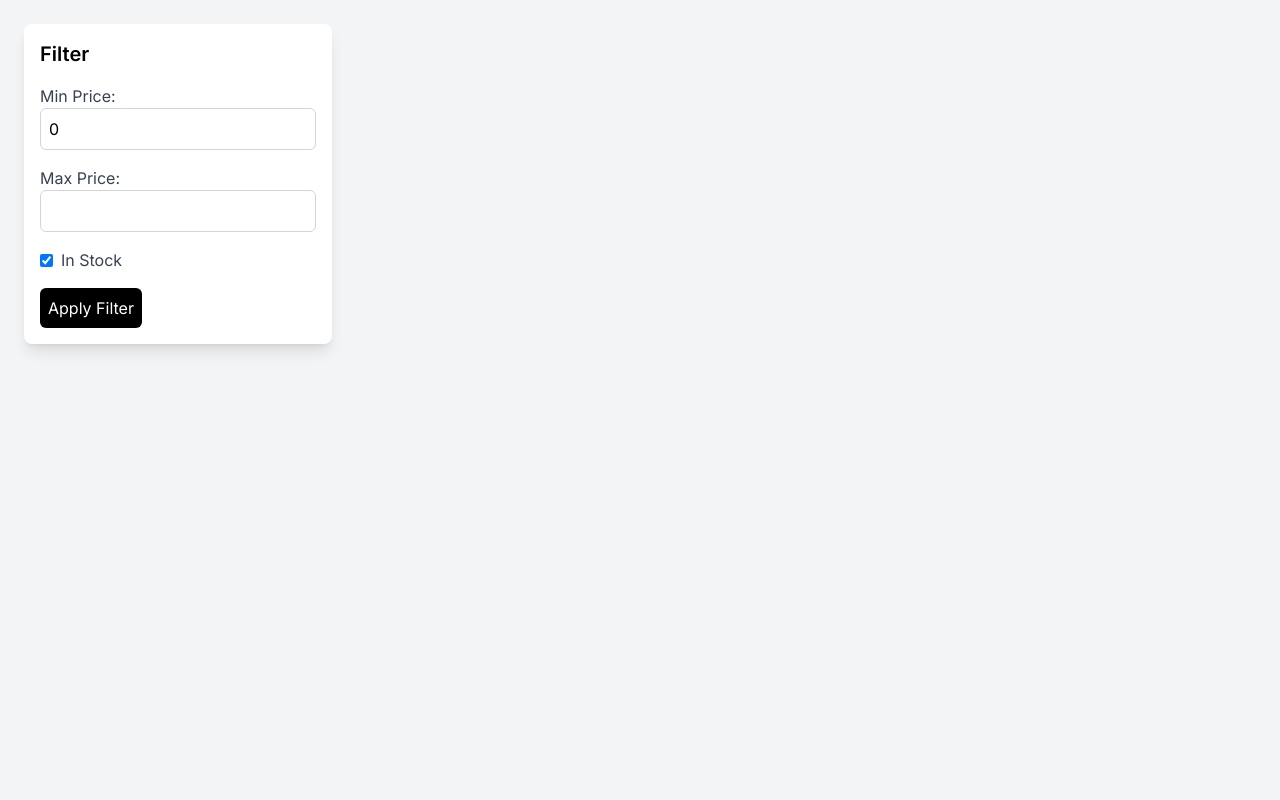
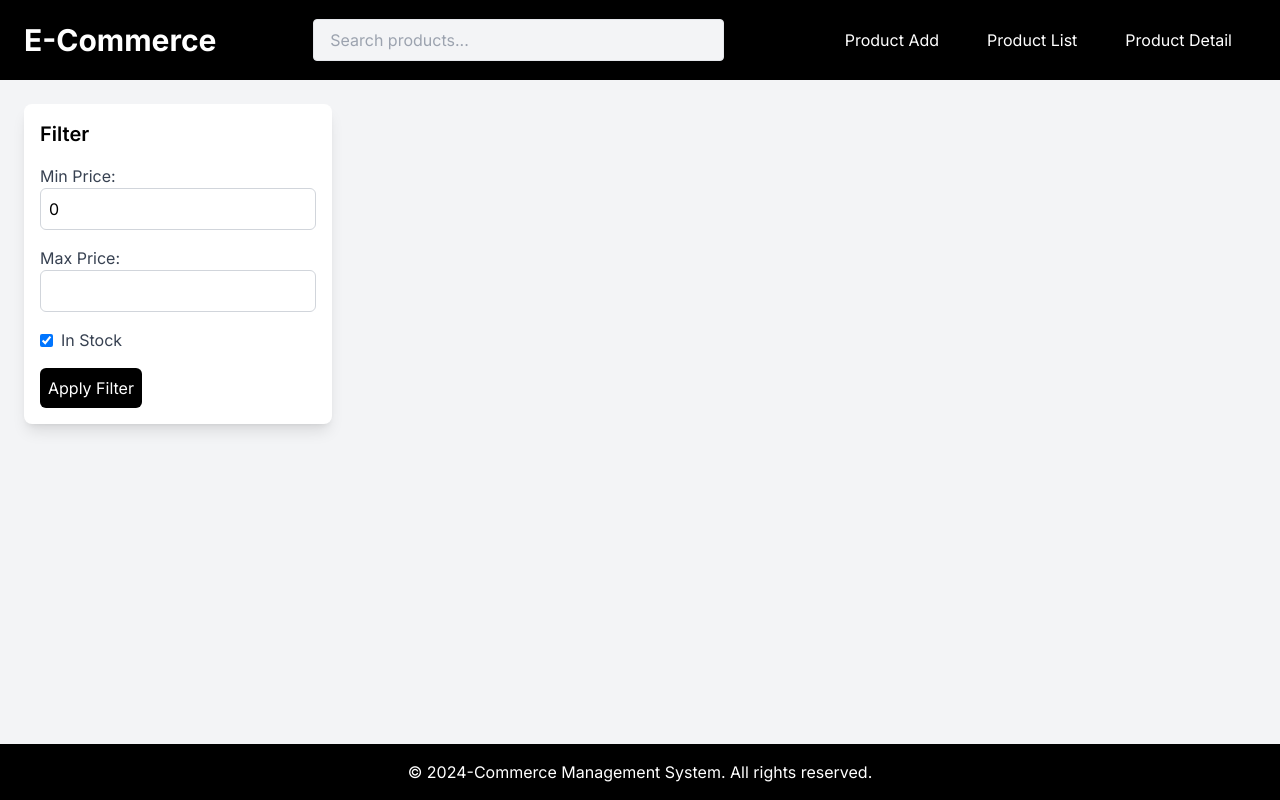
Before and after one commit to Efef-e/intern-e-commerce-management-system, a Next.js app in the folder intern-tasking/: page /productlist in a window 1280 px wide. Built offline with nearby package versions, Linux system fonts and the light colour scheme.

Commit message:
header and footer components added and fixed

```diff
--- a/intern-tasking/src/app/footer/page.tsx
+++ b/intern-tasking/src/app/footer/page.tsx
@@ -2,7 +2,7 @@
 
 const Footer = () => {
   return (
-    <footer className="bg-black text-white py-4 mt-8">
+    <footer className="bg-black text-white py-4">
       <div className="container mx-auto text-center">
         <p>
           &copy; 2024-Commerce Management System. All rights
--- a/intern-tasking/src/app/header/page.tsx
+++ b/intern-tasking/src/app/header/page.tsx
@@ -1,21 +1,129 @@
 "use client";
 
 import Link from "next/link";
+import { useState, useEffect, useRef } from "react";
 
 const Header = () => {
+  const [searchTerm, setSearchTerm] = useState<string>("");
+  const [searchResults, setSearchResults] = useState<any[]>(
+    []
+  );
+  const [products, setProducts] = useState<any[]>([]);
+  const [isDropdownOpen, setIsDropdownOpen] =
+    useState<boolean>(false);
+  const [activeIndex, setActiveIndex] =
+    useState<number>(-1);
+  const dropdownRef = useRef<HTMLUListElement | null>(null);
+
+  useEffect(() => {
+    const storedProducts = JSON.parse(
+      localStorage.getItem("products") ?? "[]"
+    );
+    setProducts(storedProducts);
+  }, []);
+
+  useEffect(() => {
+    if (searchTerm) {
+      const results = products.filter((product) =>
+        product.name
+          .toLowerCase()
+          .includes(searchTerm.toLowerCase())
+      );
+      setSearchResults(results);
+      setIsDropdownOpen(true);
+    } else {
+      setSearchResults([]);
+      setIsDropdownOpen(false);
+    }
+  }, [searchTerm, products]);
+
+  const handleSearchChange = (
+    e: React.ChangeEvent<HTMLInputElement>
+  ) => {
+    setSearchTerm(e.target.value);
+  };
+
+  const handleKeyDown = (
+    e: React.KeyboardEvent<HTMLInputElement>
+  ) => {
+    if (e.key === "ArrowDown") {
+      setActiveIndex(
+        (prevIndex) =>
+          (prevIndex + 1) % searchResults.length
+      );
+    } else if (e.key === "ArrowUp") {
+      setActiveIndex(
+        (prevIndex) =>
+          (prevIndex - 1 + searchResults.length) %
+          searchResults.length
+      );
+    } else if (e.key === "Escape") {
+      setIsDropdownOpen(false);
+    } else if (e.key === "Enter" && activeIndex >= 0) {
+      window.location.href = `productdetail/${searchResults[activeIndex].productId}`;
+    }
+  };
+
+  const handleClickOutside = (event: MouseEvent) => {
+    if (
+      dropdownRef.current &&
+      !dropdownRef.current.contains(event.target as Node)
+    ) {
+      setIsDropdownOpen(false);
+    }
+  };
+
+  useEffect(() => {
+    document.addEventListener(
+      "mousedown",
+      handleClickOutside
+    );
+    return () => {
+      document.removeEventListener(
+        "mousedown",
+        handleClickOutside
+      );
+    };
+  }, []);
+
   return (
     <header className="bg-black text-white py-4">
       <div className="container mx-auto flex flex-col md:flex-row justify-between items-center px-6">
-        <h1 className="text-3x1 font-bold text-center md:text-left mb-4 md:mb-0">
+        <h1 className="text-3xl font-bold text-center md:text-left mb-4 md:mb-0">
           E-Commerce
         </h1>
-
         <div className="relative text-black w-full md:w-1/3 flex justify-center md:justify-between">
           <input
             type="text"
+            value={searchTerm}
+            onChange={handleSearchChange}
+            onKeyDown={handleKeyDown}
             placeholder="Search products..."
             className="bg-gray-100 w-full px-4 py-2 border rounded text-black"
-          ></input>
+          />
+          {isDropdownOpen && searchResults.length > 0 && (
+            <ul
+              ref={dropdownRef}
+              className="absolute left-0 top-full bg-white border rounded mt-1 w-full max-w-lg z-50"
+            >
+              {searchResults.map((product, index) => (
+                <li
+                  key={product.productId}
+                  className={`px-4 py-2 cursor-pointer ${
+                    index === activeIndex
+                      ? "bg-gray-200"
+                      : ""
+                  }`}
+                >
+                  <Link
+                    href={`/productdetail/${product.productId}`}
+                  >
+                    {product.name}
+                  </Link>
+                </li>
+              ))}
+            </ul>
+          )}
         </div>
         <nav className="flex flex-col md:flex-row space-y-2 md:space-y-0 m:space-x-4">
           <Link
--- a/intern-tasking/src/app/page.tsx
+++ b/intern-tasking/src/app/page.tsx
@@ -1,7 +1,11 @@
 "use client";
+
+import Header from "./header/page";
+import Footer from "./footer/page";
 
 import Link from "next/link";
 import { useState, useEffect, useRef } from "react";
+import Head from "next/head";
 
 export default function Home() {
   const [searchTerm, setSearchTerm] = useState<string>("");
@@ -88,68 +92,8 @@ export default function Home() {
 
   return (
     <div className="flex flex-col min-h-screen">
-      <header className="bg-black text-white py-4">
-        <div className="container mx-auto flex flex-col md:flex-row justify-between items-center px-6">
-          <h1 className="text-3xl font-bold text-center md:text-left mb-4 md:mb-0">
-            E-Commerce
-          </h1>
-          <div className="relative text-black w-full md:w-1/3 flex justify-center md:justify-between">
-            <input
-              type="text"
-              value={searchTerm}
-              onChange={handleSearchChange}
-              onKeyDown={handleKeyDown}
-              placeholder="Search products..."
-              className="bg-gray-100 w-full px-4 py-2 border rounded text-black"
-            />
-            {isDropdownOpen && searchResults.length > 0 && (
-              <ul
-                ref={dropdownRef}
-                className="absolute left-0 top-full bg-white border rounded mt-1 w-full max-w-lg z-50"
-              >
-                {searchResults.map((product, index) => (
-                  <li
-                    key={product.productId}
-                    className={`px-4 py-2 cursor-pointer ${
-                      index === activeIndex
-                        ? "bg-gray-200"
-                        : ""
-                    }`}
-                  >
-                    <Link
-                      href={`/productdetail/${product.productId}`}
-                    >
-                      {product.name}
-                    </Link>
-                  </li>
-                ))}
-              </ul>
-            )}
-          </div>
-          <nav className="flex flex-col md:flex-row space-y-2 md:space-y-0 m:space-x-4">
-            <Link
-              href="/productadd"
-              className="px-6 py-3 text-white rounded-lg hover:bg-gray-800 transition-colors duration-500"
-            >
-              Product Add
-            </Link>
-            <Link
-              href="/productlist"
-              className="px-6 py-3 text-white rounded-lg hover:bg-gray-800 transition-colors duration-500"
-            >
-              List Products
-            </Link>
-            <Link
-              href="/productdetail"
-              className="px-6 py-3 text-white rounded-lg hover:bg-gray-800 transition-colors duration-500"
-            >
-              Product Detail
-            </Link>
-          </nav>
-        </div>
-      </header>
-
-      <main className="bg-gray-100 flex-grow flex flex-fol items-center justify-center text-center p-6">
+      <Header />
+      <main className="bg-gray-100 flex-grow flex flex-col items-center justify-center text-center p-6">
         <div className="max-w-4xl">
           <h2 className="text-4xl font-bold mb-6 text-black">
             Make Your Easier With E-Commerce Management
@@ -160,21 +104,21 @@ export default function Home() {
             modern and user-friendly platform that will meet
             all your e-commerce needs.
           </p>
-          <div className="justify-center space-y-4 sm:space-y-0 sm:space-x-4 flex flex-col sm:flex-row">
+          <div className="justify-center space-y-4 sm:space-y-0 sm:space-x-5 flex flex-col sm:flex-row">
             <Link
-              href="/productadd"
+              href={"/productadd"}
               className="px-6 py-3 bg-black text-white rounded-lg hover:bg-gray-800 transition-colors duration-500"
             >
               Product Add
             </Link>
             <Link
-              href="/productlist"
+              href={"/productlist"}
               className="px-6 py-3 bg-black text-white rounded-lg hover:bg-gray-800 transition-colors duration-500"
             >
-              List Product
+              Product List
             </Link>
             <Link
-              href="/productdetail"
+              href={"/productadd"}
               className="px-6 py-3 bg-black text-white rounded-lg hover:bg-gray-800 transition-colors duration-500"
             >
               Product Detail
@@ -182,15 +126,7 @@ export default function Home() {
           </div>
         </div>
       </main>
-
-      <footer className="bg-black text-white py-4 mt-8">
-        <div className="container mx-auto text-center">
-          <p>
-            &copy; 2024 E-Commerce Management System. All
-            rights reserved.
-          </p>
-        </div>
-      </footer>
+      <Footer />
     </div>
   );
 }
--- a/intern-tasking/src/app/productlist/page.tsx
+++ b/intern-tasking/src/app/productlist/page.tsx
@@ -1,6 +1,8 @@
 "use client";
 
 import { useState, useEffect } from "react";
+import Header from "../header/page";
+import Footer from "../footer/page";
 
 interface Product {
   id: string;
@@ -57,8 +59,9 @@ const ProductList = () => {
   };
 
   return (
-    <div className="bg-gray-100 min-h-screen">
-      <div className="container mx-auto p-6">
+    <div className="bg-gray-100 min-h-screen flex flex-col">
+      <Header />
+      <div className="container mx-auto p-6 flex-grow">
         <div className="flex flex-col md:flex-row mb-6">
           <div className="md:w-1/4 p-4 bg-white rounded-lg shadow-lg">
             <h2 className="text-xl font-semibold mb-4">
@@ -143,6 +146,7 @@ const ProductList = () => {
           </div>
         </div>
       </div>
+      <Footer />
     </div>
   );
 };
```
